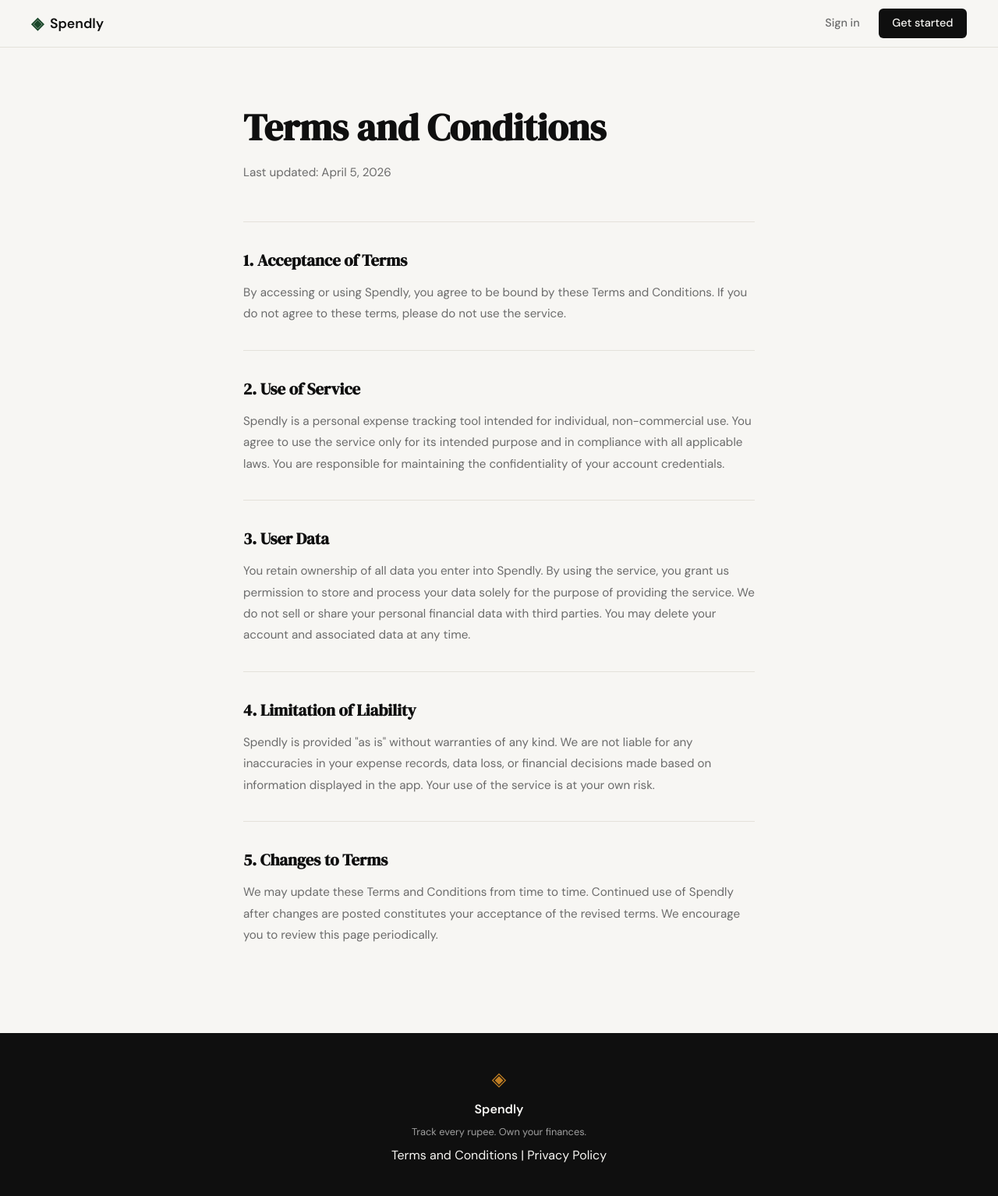
After one commit to jasraj9302/spendly, a Flask app: page /terms in a window 1280 px wide. The commit adds this page. Shown: the whole page at 78% size. Run offline with Flask 3, Linux system fonts and the light colour scheme.

Commit message:
landing: add terms and condition page and route

```diff
--- a/app.py
+++ b/app.py
@@ -20,6 +20,11 @@ def register():
 @app.route("/login")
 def login():
     return render_template("login.html")
+
+
+@app.route("/terms")
+def terms():
+    return render_template("terms.html")
 
 
 # ------------------------------------------------------------------ #
--- a/static/css/style.css
+++ b/static/css/style.css
@@ -508,6 +508,48 @@ a { color: inherit; text-decoration: none; }
 }
 
 /* ------------------------------------------------------------------ */
+/* Legal pages (terms, privacy)                                        */
+/* ------------------------------------------------------------------ */
+
+.legal-page {
+    max-width: 720px;
+    margin: 0 auto;
+    padding: 4rem 2rem 5rem;
+}
+
+.legal-page h1 {
+    font-family: var(--font-display);
+    font-size: clamp(2rem, 4vw, 3rem);
+    color: var(--ink);
+    margin-bottom: 0.4rem;
+}
+
+.legal-updated {
+    font-size: 0.85rem;
+    color: var(--ink-faint);
+    margin-bottom: 3rem;
+}
+
+.legal-page section {
+    border-top: 1px solid var(--border);
+    padding-top: 2rem;
+    margin-bottom: 2rem;
+}
+
+.legal-page h2 {
+    font-family: var(--font-display);
+    font-size: 1.3rem;
+    color: var(--ink);
+    margin-bottom: 0.75rem;
+}
+
+.legal-page p {
+    font-size: 0.95rem;
+    color: var(--ink-muted);
+    line-height: 1.8;
+}
+
+/* ------------------------------------------------------------------ */
 /* Responsive                                                          */
 /* ------------------------------------------------------------------ */
 
--- a/templates/base.html
+++ b/templates/base.html
@@ -34,7 +34,7 @@
             <span class="brand-icon">◈</span>
             <span class="footer-name">Spendly</span>
             <p class="footer-copy">Track every rupee. Own your finances.</p>
-            <p><a href="#">Terms and Conditions</a> | <a href="#">Privacy Policy</a></p>
+            <p><a href="/terms">Terms and Conditions</a> | <a href="#">Privacy Policy</a></p>
         </div>
     </footer>
 
--- /dev/null
+++ b/templates/terms.html
@@ -0,0 +1,35 @@
+{% extends "base.html" %}
+
+{% block title %}Terms and Conditions — Spendly{% endblock %}
+
+{% block content %}
+<div class="legal-page">
+    <h1>Terms and Conditions</h1>
+    <p class="legal-updated">Last updated: April 5, 2026</p>
+
+    <section>
+        <h2>1. Acceptance of Terms</h2>
+        <p>By accessing or using Spendly, you agree to be bound by these Terms and Conditions. If you do not agree to these terms, please do not use the service.</p>
+    </section>
+
+    <section>
+        <h2>2. Use of Service</h2>
+        <p>Spendly is a personal expense tracking tool intended for individual, non-commercial use. You agree to use the service only for its intended purpose and in compliance with all applicable laws. You are responsible for maintaining the confidentiality of your account credentials.</p>
+    </section>
+
+    <section>
+        <h2>3. User Data</h2>
+        <p>You retain ownership of all data you enter into Spendly. By using the service, you grant us permission to store and process your data solely for the purpose of providing the service. We do not sell or share your personal financial data with third parties. You may delete your account and associated data at any time.</p>
+    </section>
+
+    <section>
+        <h2>4. Limitation of Liability</h2>
+        <p>Spendly is provided "as is" without warranties of any kind. We are not liable for any inaccuracies in your expense records, data loss, or financial decisions made based on information displayed in the app. Your use of the service is at your own risk.</p>
+    </section>
+
+    <section>
+        <h2>5. Changes to Terms</h2>
+        <p>We may update these Terms and Conditions from time to time. Continued use of Spendly after changes are posted constitutes your acceptance of the revised terms. We encourage you to review this page periodically.</p>
+    </section>
+</div>
+{% endblock %}
```
